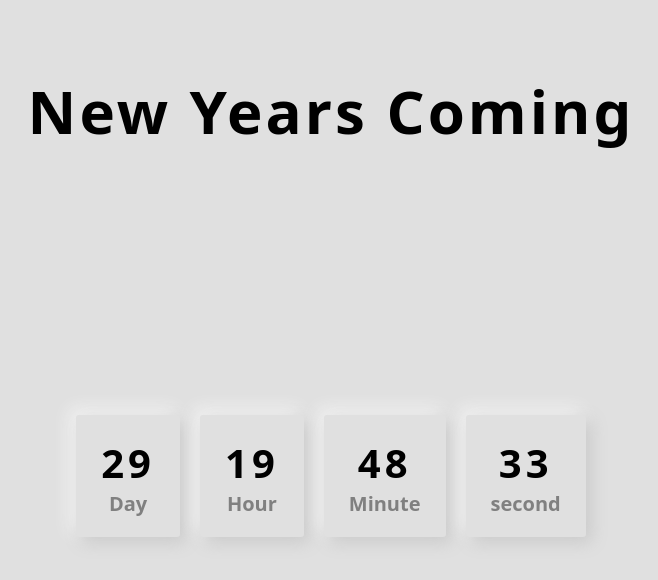
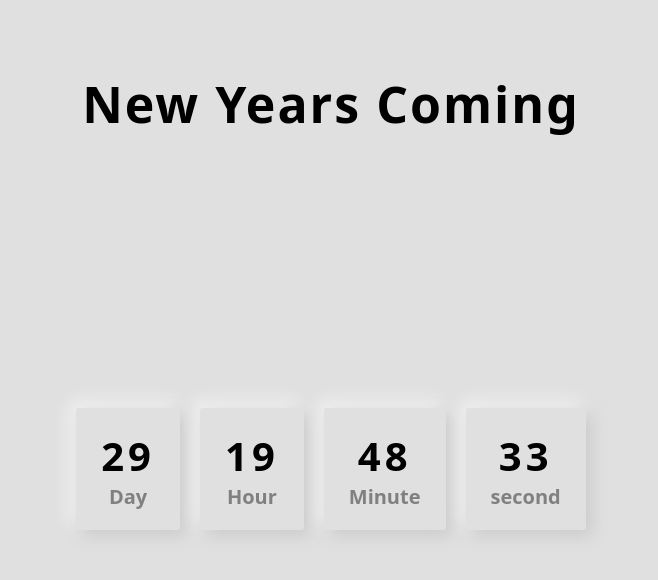
Before and after one commit to badaruddinomar/CountDownTimer_Project, a plain HTML site: page index.html in a window 1280 px wide. Shown: the whole page, without its empty margins (309-967 px from the left). Drawn offline with Linux system fonts and the light colour scheme.

Commit message:
updated project

```diff
--- a/style.css
+++ b/style.css
@@ -19,8 +19,8 @@ body {
   flex-direction: column;
 }
 .heading {
-  font-size: 6rem;
-  letter-spacing: 3px;
+  font-size: 5rem;
+  letter-spacing: 2px;
   margin-top: 7rem;
   color: black;
 }
```
Also changed, not shown: 1 other file.
